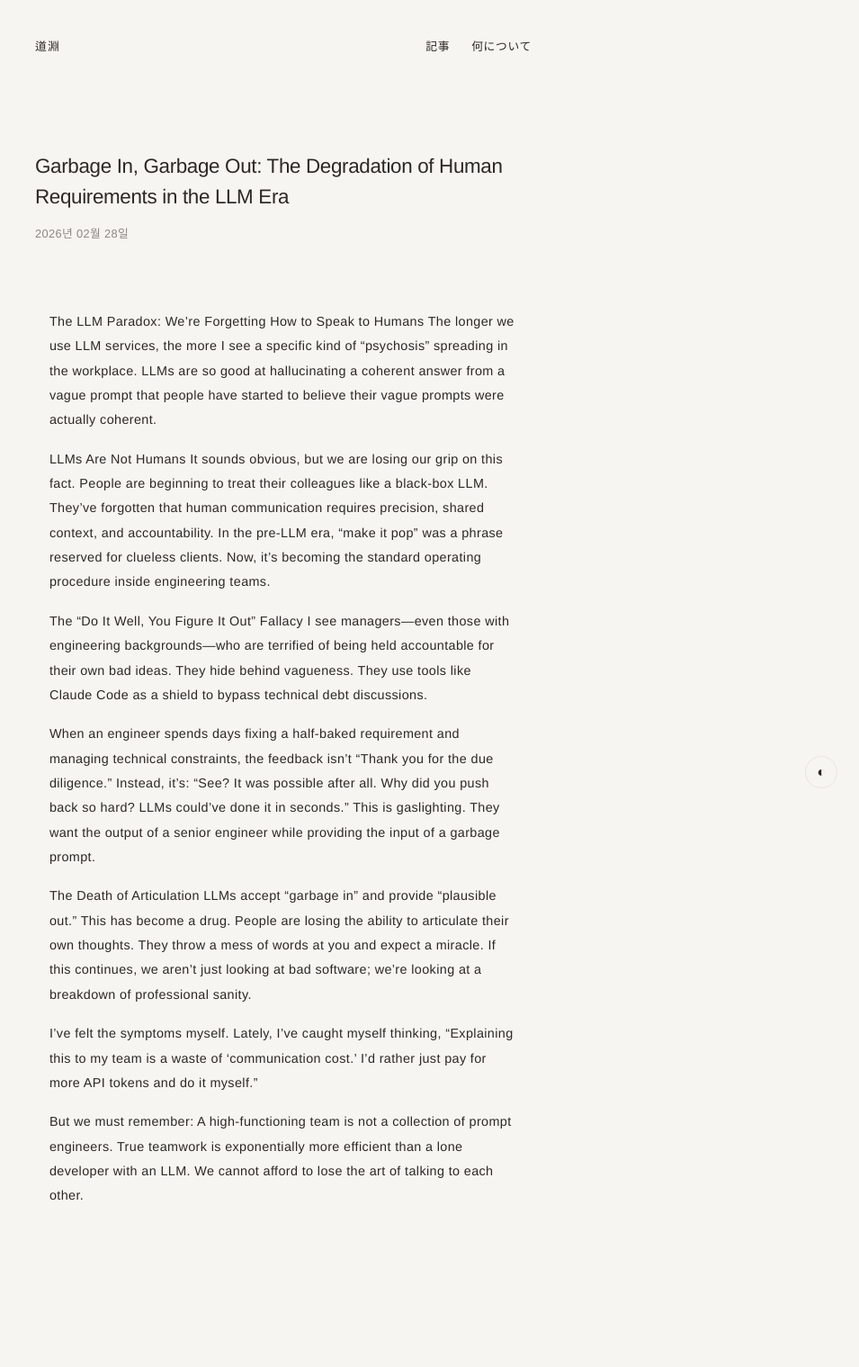
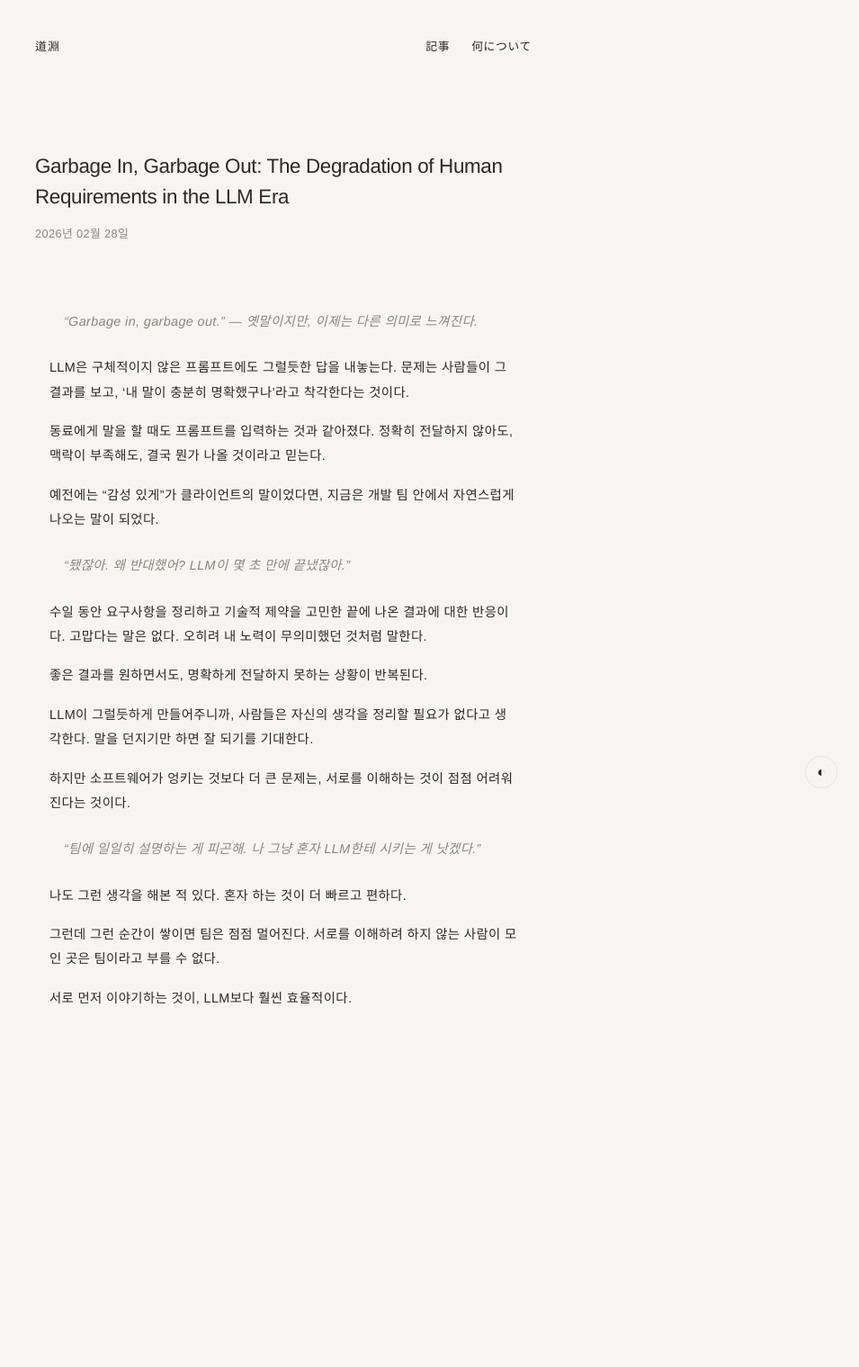
Before and after one commit to waylake/waylake.github.io, a Jekyll site: the page built from _posts/2026-02-28-llm-side-effects.md, in a window 1280 px wide. Shown: the whole page at 90% size, without its empty margins (325-1280 px from the left). Built offline with Jekyll 4.4.1, drawn with Linux system fonts in a browser that asks for light colours; after the commit the page ends 1299 px from its top, so only the background shows below that.

Commit message:
style(posts): LLM side effects 포스트 문체 및 가독성 개선
영어 에세이 스타일에서 성찰적 한국어 문체로 변경
짧은 문장과 자연스러운 표현으로 재구성

```diff
--- a/_posts/2026-02-28-llm-side-effects.md
+++ b/_posts/2026-02-28-llm-side-effects.md
@@ -7,17 +7,36 @@ tags: [llm, ai, essay]
 lang: ko
 ---
 
-The LLM Paradox: We’re Forgetting How to Speak to Humans
-The longer we use LLM services, the more I see a specific kind of "psychosis" spreading in the workplace. LLMs are so good at hallucinating a coherent answer from a vague prompt that people have started to believe their vague prompts were actually coherent.
+> "Garbage in, garbage out." — 옛말이지만, 이제는 다른 의미로 느껴진다.
 
-LLMs Are Not Humans It sounds obvious, but we are losing our grip on this fact. People are beginning to treat their colleagues like a black-box LLM. They’ve forgotten that human communication requires precision, shared context, and accountability. In the pre-LLM era, "make it pop" was a phrase reserved for clueless clients. Now, it’s becoming the standard operating procedure inside engineering teams.
+LLM은 구체적이지 않은 프롬프트에도 그럴듯한 답을 내놓는다.
+문제는 사람들이 그 결과를 보고, '내 말이 충분히 명확했구나'라고 착각한다는 것이다.
 
-The "Do It Well, You Figure It Out" Fallacy I see managers—even those with engineering backgrounds—who are terrified of being held accountable for their own bad ideas. They hide behind vagueness. They use tools like Claude Code as a shield to bypass technical debt discussions.
+동료에게 말을 할 때도 프롬프트를 입력하는 것과 같아졌다.
+정확히 전달하지 않아도, 맥락이 부족해도, 결국 뭔가 나올 것이라고 믿는다.
 
-When an engineer spends days fixing a half-baked requirement and managing technical constraints, the feedback isn't "Thank you for the due diligence." Instead, it’s: "See? It was possible after all. Why did you push back so hard? LLMs could've done it in seconds." This is gaslighting. They want the output of a senior engineer while providing the input of a garbage prompt.
+예전에는 "감성 있게"가 클라이언트의 말이었다면,
+지금은 개발 팀 안에서 자연스럽게 나오는 말이 되었다.
 
-The Death of Articulation LLMs accept "garbage in" and provide "plausible out." This has become a drug. People are losing the ability to articulate their own thoughts. They throw a mess of words at you and expect a miracle. If this continues, we aren't just looking at bad software; we’re looking at a breakdown of professional sanity.
+> "됐잖아. 왜 반대했어? LLM이 몇 초 만에 끝냈잖아."
 
-I’ve felt the symptoms myself. Lately, I’ve caught myself thinking, "Explaining this to my team is a waste of 'communication cost.' I’d rather just pay for more API tokens and do it myself."
+수일 동안 요구사항을 정리하고 기술적 제약을 고민한 끝에 나온 결과에 대한 반응이다.
+고맙다는 말은 없다. 오히려 내 노력이 무의미했던 것처럼 말한다.
 
-But we must remember: A high-functioning team is not a collection of prompt engineers. True teamwork is exponentially more efficient than a lone developer with an LLM. We cannot afford to lose the art of talking to each other.
+좋은 결과를 원하면서도, 명확하게 전달하지 못하는 상황이 반복된다.
+
+LLM이 그럴듯하게 만들어주니까, 사람들은 자신의 생각을 정리할 필요가 없다고 생각한다.
+말을 던지기만 하면 잘 되기를 기대한다.
+
+하지만 소프트웨어가 엉키는 것보다 더 큰 문제는,
+서로를 이해하는 것이 점점 어려워진다는 것이다.
+
+> "팀에 일일히 설명하는 게 피곤해. 나 그냥 혼자 LLM한테 시키는 게 낫겠다."
+
+나도 그런 생각을 해본 적 있다.
+혼자 하는 것이 더 빠르고 편하다.
+
+그런데 그런 순간이 쌓이면 팀은 점점 멀어진다.
+서로를 이해하려 하지 않는 사람이 모인 곳은 팀이라고 부를 수 없다.
+
+서로 먼저 이야기하는 것이, LLM보다 훨씬 효율적이다.
```
